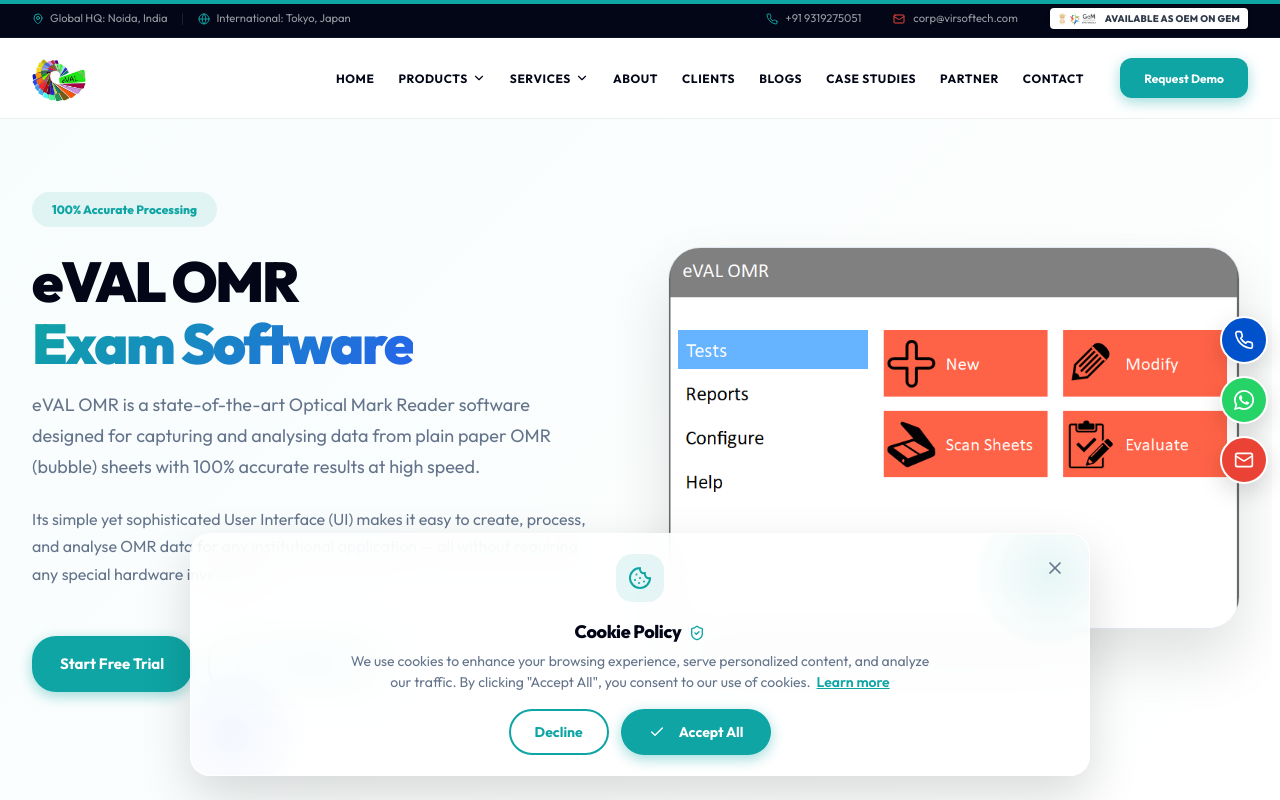
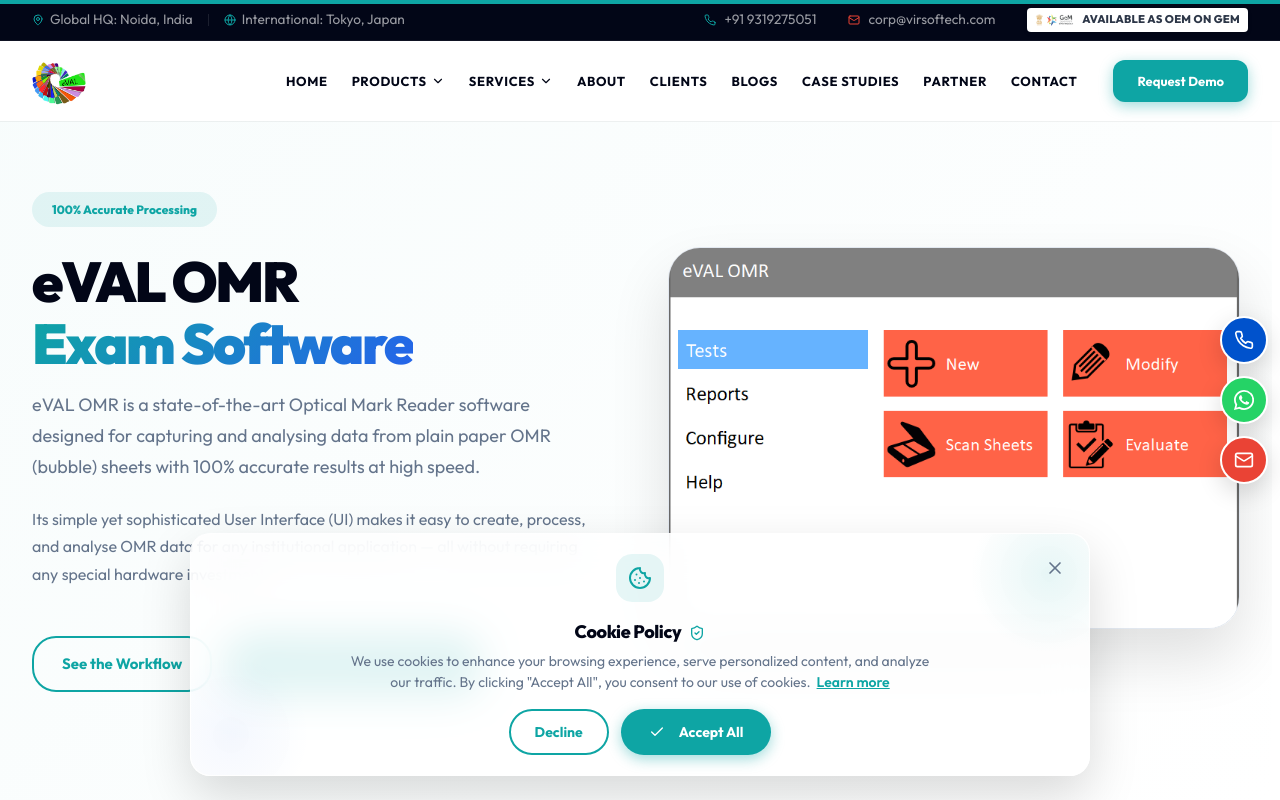
Before and after one commit to binur-sketch/Eval-Edtech-Suit, a React (Vite) app: page /omr in a window 1280 px wide. Shown: the top 800 px of the page. Built offline with nearby package versions, Linux system fonts and the light colour scheme.

Commit message:
link to omrsoftware

```diff
--- a/src/components/Hero.jsx
+++ b/src/components/Hero.jsx
@@ -12,7 +12,7 @@
     },
     {
       badge: <div style={{ display: 'flex', alignItems: 'center', gap: '8px' }}><Icons.Award size={14} /> Market Leader</div>,
-      title: <>India's Largest <span className="gradient-text">OMR Software Selling</span>Company</>,
+      title: <>India's Largest <span className="gradient-text">OMR Software Selling </span> Company</>,
       desc: "eVAL provides an end-to-end ecosystem for modern institutions—from secure student registration and QPMS to high-speed OMR, OSM, CBT, and AI-driven proctoring.",
       ctaPrimary: "Book Free Demo",
       ctaSecondary: "Explore Solutions",
--- a/src/components/Navbar.jsx
+++ b/src/components/Navbar.jsx
@@ -46,7 +46,7 @@
     alignItems: 'center',
     color: isActive(path) ? 'var(--primary)' : 'var(--secondary)',
     fontWeight: '700',
-    fontSize: '0.75rem',
+    fontSize: '0.8125rem',
     textTransform: 'uppercase',
     letterSpacing: '0.05em',
     transition: 'var(--transition)'
@@ -67,7 +67,7 @@
         padding: scrolled ? '0' : '0.5rem 0',
         height: scrolled ? '0' : 'auto',
         overflow: 'hidden',
-        fontSize: '0.7rem',
+        fontSize: '0.85rem',
         borderBottom: '1px solid rgba(255,255,255,0.05)',
         transition: 'all 0.3s ease'
       }}>
@@ -102,7 +102,7 @@
               boxShadow: '0 2px 4px rgba(0,0,0,0.1)'
             }}>
               <img src="/assets/images/gem.png" alt="GeM" style={{ height: '12px', width: 'auto' }} />
-              <span style={{ fontWeight: '800', color: '#2d3748', fontSize: '0.6rem', textTransform: 'uppercase', letterSpacing: '0.02em' }}>Available as OEM on GeM</span>
+              <span style={{ fontWeight: '800', color: '#2d3748', fontSize: '0.7rem', textTransform: 'uppercase', letterSpacing: '0.02em' }}>Available as OEM on GeM</span>
             </div>
           </div>
         </div>
@@ -141,7 +141,7 @@
               <button style={{
                 padding: '0 0.75rem', height: '100%', background: 'none', border: 'none',
                 color: isActive('/products') ? 'var(--primary)' : 'var(--secondary)',
-                fontWeight: '700', fontSize: '0.75rem',
+                fontWeight: '700', fontSize: '0.8125rem',
                 textTransform: 'uppercase', letterSpacing: '0.05em', cursor: 'pointer',
                 display: 'flex', alignItems: 'center', gap: '4px'
               }}>
@@ -160,7 +160,7 @@
               <button style={{
                 padding: '0 0.75rem', height: '100%', background: 'none', border: 'none',
                 color: isActive('/services') ? 'var(--primary)' : 'var(--secondary)',
-                fontWeight: '700', fontSize: '0.75rem',
+                fontWeight: '700', fontSize: '0.8125rem',
                 textTransform: 'uppercase', letterSpacing: '0.05em', cursor: 'pointer',
                 display: 'flex', alignItems: 'center', gap: '4px'
               }}>
@@ -187,7 +187,7 @@
             <Link to="/book-demo" className="btn btn-primary" style={{
               padding: '0.65rem 1.5rem',
               marginLeft: '1.5rem',
-              fontSize: '0.75rem',
+              fontSize: '0.8125rem',
               borderRadius: '0.75rem'
             }}>
               Request Demo
@@ -224,7 +224,7 @@
           <Link to="/" style={{ fontWeight: '800', color: isActive('/') ? 'var(--primary)' : 'var(--secondary)' }}>Home</Link>
 
           <div>
-            <div style={{ color: 'var(--primary)', fontSize: '0.65rem', fontWeight: '900', textTransform: 'uppercase', marginBottom: '1rem', letterSpacing: '0.1em' }}>Solutions</div>
+            <div style={{ color: 'var(--primary)', fontSize: '0.75rem', fontWeight: '900', textTransform: 'uppercase', marginBottom: '1rem', letterSpacing: '0.1em' }}>Solutions</div>
             <div style={{ display: 'grid', gap: '1rem', paddingLeft: '0.5rem' }}>
               {productLinks.map((s, i) => (
                 <Link key={i} to={s.path} style={{ fontWeight: '600', color: 'var(--secondary)' }}>{s.title}</Link>
@@ -233,7 +233,7 @@
           </div>
 
           <div>
-            <div style={{ color: 'var(--primary)', fontSize: '0.65rem', fontWeight: '900', textTransform: 'uppercase', marginBottom: '1rem', letterSpacing: '0.1em' }}>Expertise</div>
+            <div style={{ color: 'var(--primary)', fontSize: '0.75rem', fontWeight: '900', textTransform: 'uppercase', marginBottom: '1rem', letterSpacing: '0.1em' }}>Expertise</div>
             <div style={{ display: 'grid', gap: '1rem', paddingLeft: '0.5rem' }}>
               {serviceLinks.map((s, i) => (
                 <Link key={i} to={s.path} style={{ fontWeight: '600', color: 'var(--secondary)' }}>{s.title}</Link>
--- a/src/pages/solutions/OMRPage.jsx
+++ b/src/pages/solutions/OMRPage.jsx
@@ -131,8 +131,8 @@
                 Its simple yet sophisticated User Interface (UI) makes it easy to create, process, and analyse OMR data for any institutional application — all without requiring any special hardware investment.
               </p>
               <div style={{ display: 'flex', gap: '1rem', marginTop: '3rem', flexWrap: 'wrap' }}>
-                <Link to="/contact" className="btn btn-primary">Start Free Trial</Link>
                 <a href="#workflow" className="btn btn-outline">See the Workflow</a>
+                <Link to="https://omrsoftware.com/" className="btn btn-primary" target='blank'>Visit OMR Software Website</Link>
               </div>
             </div>
             <div style={{ position: 'relative', maxWidth: '680px', marginLeft: 'auto' }}>
```
